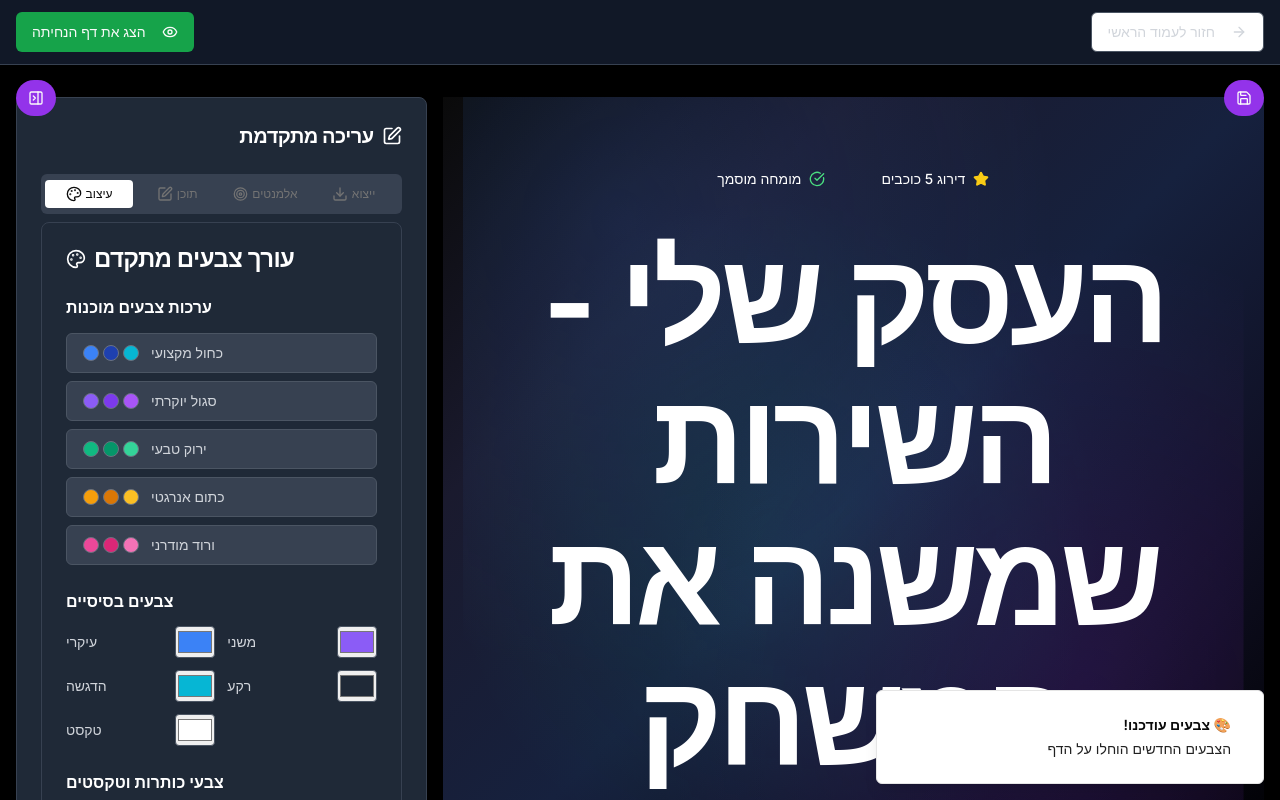
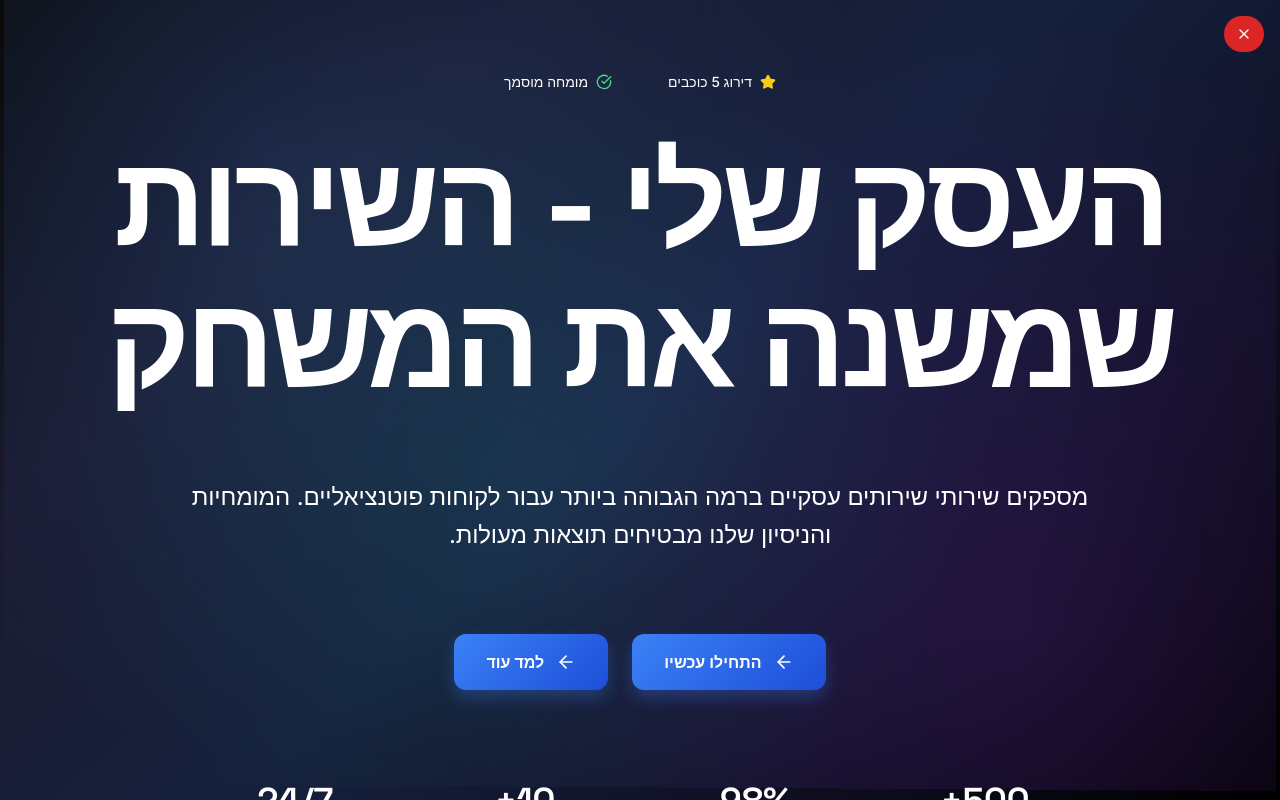
Before and after one commit to Omridanino/LeadGrid1, a React (Vite) app: page /generated-landing-page in a window 1280 px wide. Both pictures are taken after a click on the button "הצג את דף הנחיתה". Shown: the top 800 px of the page. Built offline with nearby package versions, Linux system fonts and the light colour scheme.

Commit message:
Fix preview scrolling and button functionality
Fixed the issue where the preview was stuck on the hero section, enabling full-page scrolling. Implemented functionality for the "Preview Landing Page" button to display a full-screen, scrollable preview.

```diff
--- /dev/null
+++ b/src/components/FullScreenPreview.tsx
@@ -0,0 +1,78 @@
+
+import { useState } from "react";
+import { X } from "lucide-react";
+import { Button } from "@/components/ui/button";
+import { ColorScheme } from "@/components/ColorEditor";
+import { HeroSection } from "@/components/preview/HeroSection";
+import { NavigationSection } from "@/components/preview/NavigationSection";
+import { ContentSections } from "@/components/preview/ContentSections";
+import { PreviewStyles } from "@/components/preview/PreviewStyles";
+
+interface FullScreenPreviewProps {
+  content: any;
+  currentColors: ColorScheme;
+  formData: any;
+  heroImage: string;
+  isOpen: boolean;
+  onClose: () => void;
+}
+
+const FullScreenPreview = ({ content, currentColors, formData, heroImage, isOpen, onClose }: FullScreenPreviewProps) => {
+  if (!isOpen) return null;
+
+  const selectedElements = formData?.selectedElements || [];
+
+  const getStyleClass = () => {
+    switch (formData.heroStyle) {
+      case 'geometric':
+        return 'style-geometric';
+      case 'glass':
+        return 'style-glass';
+      case 'metal':
+        return 'style-metal';
+      case 'image':
+        return 'style-image';
+      default:
+        return 'style-3d';
+    }
+  };
+
+  return (
+    <div className="fixed inset-0 z-[9999] bg-black" dir="rtl">
+      {/* Close Button */}
+      <Button
+        onClick={onClose}
+        className="fixed top-4 right-4 z-[10000] bg-red-600 hover:bg-red-700 rounded-full p-3"
+        size="sm"
+      >
+        <X className="w-5 h-5" />
+      </Button>
+
+      {/* Full Screen Preview */}
+      <div className={`w-full h-full overflow-y-auto overflow-x-hidden ${getStyleClass()}`}>
+        <PreviewStyles />
+
+        {/* Hero Section */}
+        <HeroSection
+          content={content}
+          currentColors={currentColors}
+          formData={formData}
+          heroImage={heroImage}
+        />
+
+        {/* Navigation */}
+        <NavigationSection formData={formData} />
+
+        {/* Content Sections */}
+        <ContentSections
+          content={content}
+          currentColors={currentColors}
+          formData={formData}
+          selectedElements={selectedElements}
+        />
+      </div>
+    </div>
+  );
+};
+
+export default FullScreenPreview;
--- a/src/components/GeneratedPageHeader.tsx
+++ b/src/components/GeneratedPageHeader.tsx
@@ -1,13 +1,14 @@
 
 import { Button } from "@/components/ui/button";
-import { ArrowRight, Eye } from "lucide-react";
+import { ArrowRight, Eye, Download } from "lucide-react";
 
 interface GeneratedPageHeaderProps {
   onNavigateBack: () => void;
   onDownloadCode: () => void;
+  onPreviewFullScreen: () => void;
 }
 
-const GeneratedPageHeader = ({ onNavigateBack, onDownloadCode }: GeneratedPageHeaderProps) => {
+const GeneratedPageHeader = ({ onNavigateBack, onDownloadCode, onPreviewFullScreen }: GeneratedPageHeaderProps) => {
   return (
     <header className="sticky top-0 z-40 bg-gray-900 border-b border-gray-700 px-4 py-3">
       <div className="flex items-center justify-between">
@@ -24,11 +25,18 @@ const GeneratedPageHeader = ({ onNavigateBack, onDownloadCode }: GeneratedPageHe
 
         <div className="flex items-center gap-3">
           <Button
+            onClick={onPreviewFullScreen}
+            className="bg-blue-600 hover:bg-blue-700"
+          >
+            <Eye className="w-4 h-4 ml-2" />
+            הצג את דף הנחיתה
+          </Button>
+          <Button
             onClick={onDownloadCode}
             className="bg-green-600 hover:bg-green-700"
           >
-            <Eye className="w-4 h-4 ml-2" />
-            הצג את דף הנחיתה
+            <Download className="w-4 h-4 ml-2" />
+            הורד קוד HTML
           </Button>
         </div>
       </div>
--- a/src/components/LandingPagePreview.tsx
+++ b/src/components/LandingPagePreview.tsx
@@ -34,7 +34,7 @@ const LandingPagePreview = ({ content, currentColors, formData, heroImage, eleme
   };
 
   return (
-    <div className={`w-full text-white overflow-y-auto max-h-screen ${getStyleClass()}`}>
+    <div className={`w-full h-full overflow-y-auto overflow-x-hidden ${getStyleClass()}`} style={{ maxHeight: 'calc(100vh - 120px)' }}>
       <PreviewStyles />
 
       {/* Hero Section */}
--- a/src/pages/GeneratedLandingPage.tsx
+++ b/src/pages/GeneratedLandingPage.tsx
@@ -1,13 +1,16 @@
 
 import GeneratedPageHeader from "@/components/GeneratedPageHeader";
 import LandingPagePreview from "@/components/LandingPagePreview";
+import FullScreenPreview from "@/components/FullScreenPreview";
 import OptionsPanel from "@/components/OptionsPanel";
 import { Button } from "@/components/ui/button";
 import { PanelRightClose, PanelRightOpen, Save, CheckCircle } from "lucide-react";
 import { useGeneratedPageState } from "@/hooks/useGeneratedPageState";
 import { useGeneratedPageActions } from "@/hooks/useGeneratedPageActions";
+import { useState } from "react";
 
 const GeneratedLandingPage = () => {
+  const [showFullScreenPreview, setShowFullScreenPreview] = useState(false);
   const state = useGeneratedPageState();
   const actions = useGeneratedPageActions({
     isSaved: state.isSaved,
@@ -35,6 +38,17 @@ const GeneratedLandingPage = () => {
       <GeneratedPageHeader
         onNavigateBack={actions.onNavigateBack}
         onDownloadCode={actions.handleDownloadCode}
+        onPreviewFullScreen={() => setShowFullScreenPreview(true)}
+      />
+
+      {/* Full Screen Preview */}
+      <FullScreenPreview
+        content={state.content}
+        currentColors={state.currentColors}
+        formData={state.formData}
+        heroImage={state.heroImage}
+        isOpen={showFullScreenPreview}
+        onClose={() => setShowFullScreenPreview(false)}
       />
 
       {/* Save Button */}
```
